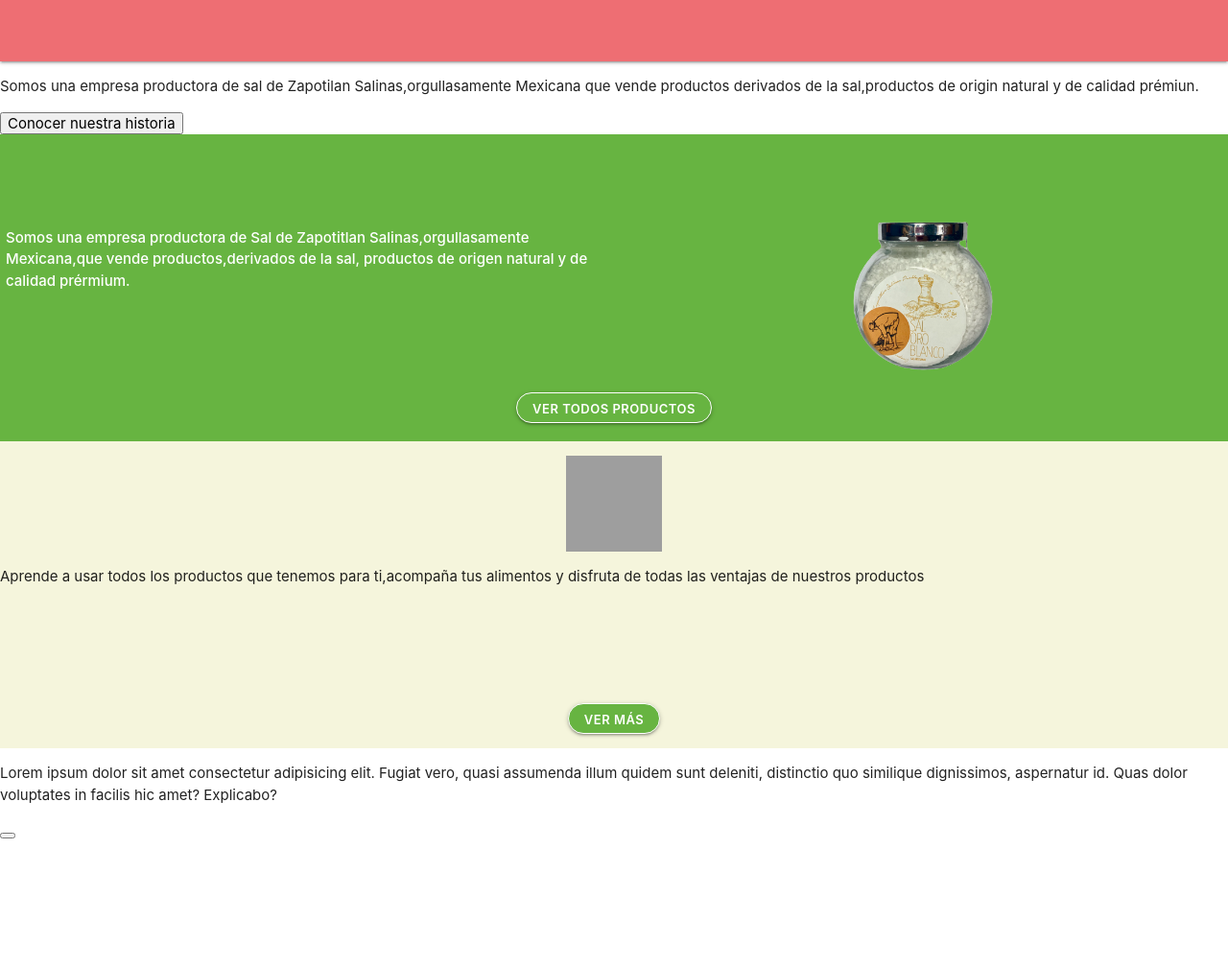
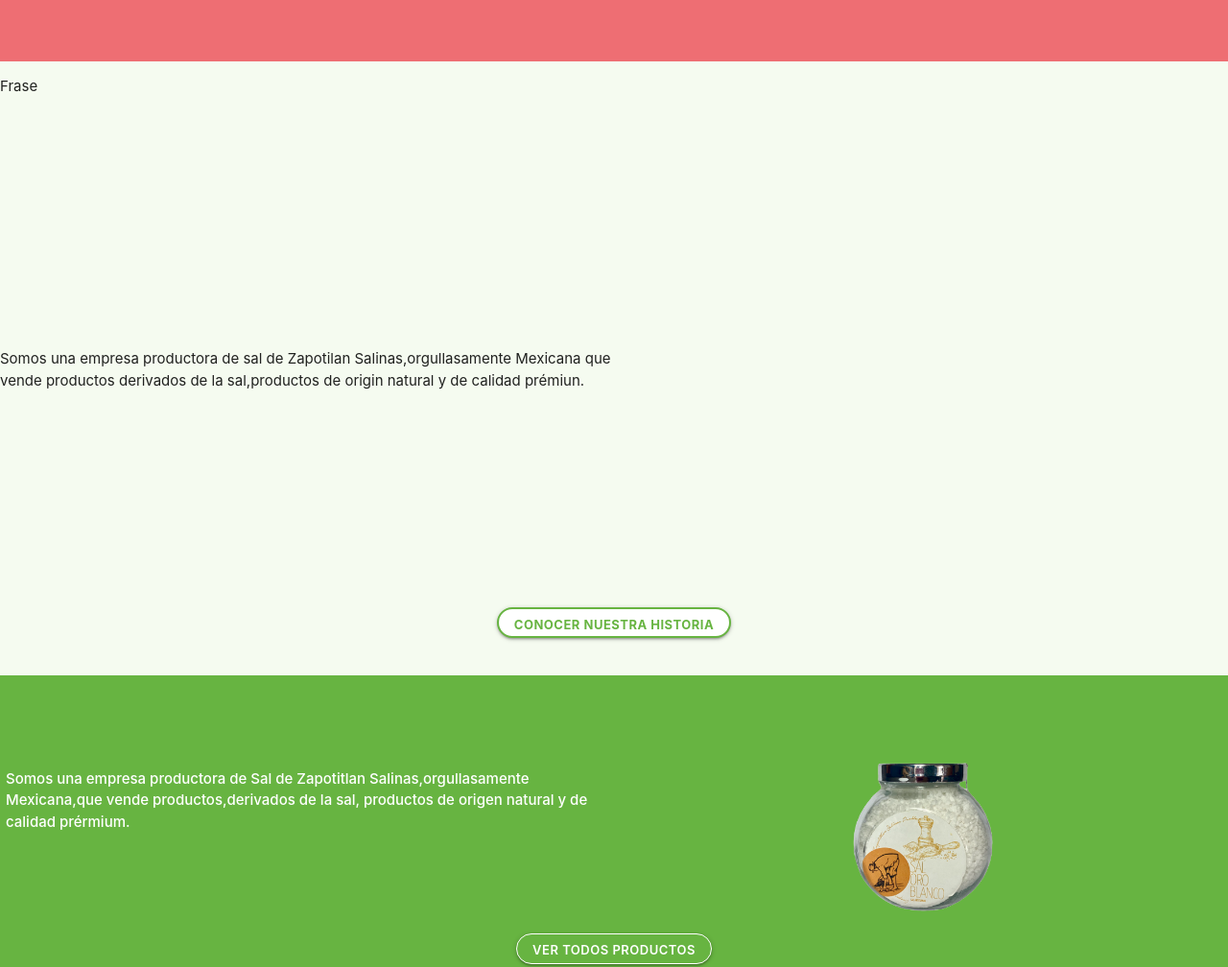
Before and after one commit to CrArzola/zapotitlan, a plain HTML site: page index.html in a window 1280 px wide. Shown: the top 1008 px of the page at 96% size. Before the commit the page ends 878 px from the top, so only its background shows below. Drawn offline with Linux system fonts and the light colour scheme; grey boxes are pictures that could not be loaded.

Commit message:
I have added mores styles

```diff
--- a/assets/css/style.css
+++ b/assets/css/style.css
@@ -1,6 +1,10 @@
 :root{
-    --green-sunny:rgb(103, 180, 65);
+    --green-sunny:#67b441;
     --white-custom:white;
+    --gray:#F5FBF0;
+
+    /* --black:#2F4858; */
+    --black:rgba(0, 0, 0, 0.807);
 }
 .green_sunny
 {
@@ -17,6 +21,56 @@ section
     width: 100%;
 }
 
+header
+{
+    height: 80vh;
+
+    background-color: var(--gray);
+
+    display: grid;
+    grid-template-columns: 1fr 1fr 1fr 1fr;
+    grid-template-rows: .5fr .5fr 1fr .25fr;
+    grid-template-areas: "header-title  header-title header-img header-img"
+                         "header-title  header-title header-img header-img"
+                         "header-description header-description header-img header-img"
+                         " header-button  header-button  header-button  header-button"
+
+
+                    ;
+
+}
+
+.header__title
+{
+    grid-area: header-title;
+    /* background-color: rgb(51, 0, 255); */
+}
+.header__img
+{
+    grid-area: header-img;
+    /* background-color: rebeccapurple; */
+}
+.header__description
+{
+    grid-area:header-description;
+    /* background-color: red; */
+}
+.header__button
+{
+    grid-area: header-button;
+    display: flex;
+    justify-content: center;
+    /* background-color: rebeccapurple; */
+
+}
+.header__button button
+{
+    color: var(--green-sunny);
+    font-weight: bold;
+
+    border:2px solid;
+    border-color: var(--green-sunny);
+}
 
 .content-article-show
 {
@@ -59,7 +113,10 @@ section
 
     margin-left: .4rem;
 
+
+
 }
+
 
 .content-article-show__description_text
 {
@@ -94,7 +151,7 @@ section
 /* Recipes start  */
 .container-recipe
 {
-    background-color: beige;
+    background-color: var(--gray);
     width: 100%;
     height: 40vh;
 
@@ -113,9 +170,16 @@ section
     margin-top: 1rem;
 }
 
-.recipes__descrition
+.recipes__description
 {
     grid-area: recipe-description;
+
+}
+.recipes__description p
+{
+    text-align: center;
+    color:var(--black);
+    font-weight: bold;
 }
 .recipes__button
 {
@@ -124,3 +188,45 @@ section
     justify-content: center;
     margin-bottom: 1rem;
 }
+.recipes__button button
+{
+    color: var(--green-sunny);
+    font-weight: bold;
+
+    border:2px solid;
+    border-color: var(--green-sunny);
+
+}
+
+/* contact us start */
+.container-contact-us
+{
+    height: 25vh;
+    display: grid;
+    grid-template-columns: 1fr;
+    grid-template-rows: .6fr .1fr;
+
+
+}
+.contact-us__text
+{
+    display: flex;
+    justify-content: center;
+}
+.contact-us__text p
+{
+    text-align: center;
+    font-weight: bold;
+
+    margin-top: 1rem;
+}
+.contact-us__button
+{
+
+
+    display: flex;
+
+    justify-content: center;
+
+    margin-top: 1rem;
+}
--- a/index.html
+++ b/index.html
@@ -20,20 +20,25 @@
     </nav>
     <header>
 
-        <div>
+        <div class="header__img">
 
         </div>
-        <div>
+        <div class="header__title">
+            <p>
+                Frase
+            </p>
+        </div>
+        <div class="header__description">
             <p>
                 Somos una empresa productora de sal de Zapotilan Salinas,orgullasamente Mexicana que vende productos derivados de la sal,productos de origin natural y de calidad prémiun.
 
             </p>
         </div>
-        <div>
-            <button>
+            <div class="header__button">
+                <button class="waves-effect waves-light btn-small btn__custom white">
                 Conocer nuestra historia
-            </button>
-        </div>
+                </button>
+
 
     </header>
 
@@ -65,21 +70,30 @@
         </div>
 
         <div class="recipes__description">
-            <p class="">Aprende a usar todos los productos que tenemos para ti,acompaña tus alimentos y disfruta de todas las ventajas de nuestros productos</p>
+            <p class="darken-4">Aprende a usar todos los productos que tenemos para ti,acompaña tus alimentos y disfruta de todas las ventajas de nuestros productos</p>
 
         </div>
 
         <div class="recipes__button">
-            <a class="waves-effect waves-light btn-small btn__custom bg-green">Ver más</a>
+            <button class="waves-effect waves-light btn-small btn__custom white">Ver más</button>
 
         </div>
 
 
     </section>
 
-    <section class="container-contact-us">
-        <p>Lorem ipsum dolor sit amet consectetur adipisicing elit. Fugiat vero, quasi assumenda illum quidem sunt deleniti, distinctio quo similique dignissimos, aspernatur id. Quas dolor voluptates in facilis hic amet? Explicabo?</p>
-        <button></button>
+    <section class="container-contact-us green_sunny">
+
+        <div class="contact-us__text">
+            <p class="color-white-custom">
+                "Nuestra prioridad eres tú,hacemos lo mejor para darte para derte los productos de la más alta calidad..."
+            </p>
+        </div>
+
+        <div class="contact-us__button">
+
+            <button  class="waves-effect waves-light btn-small btn__custom bg-green">Contáctanos</button>
+        </div>
     </section>
 
     <section></section>
```
